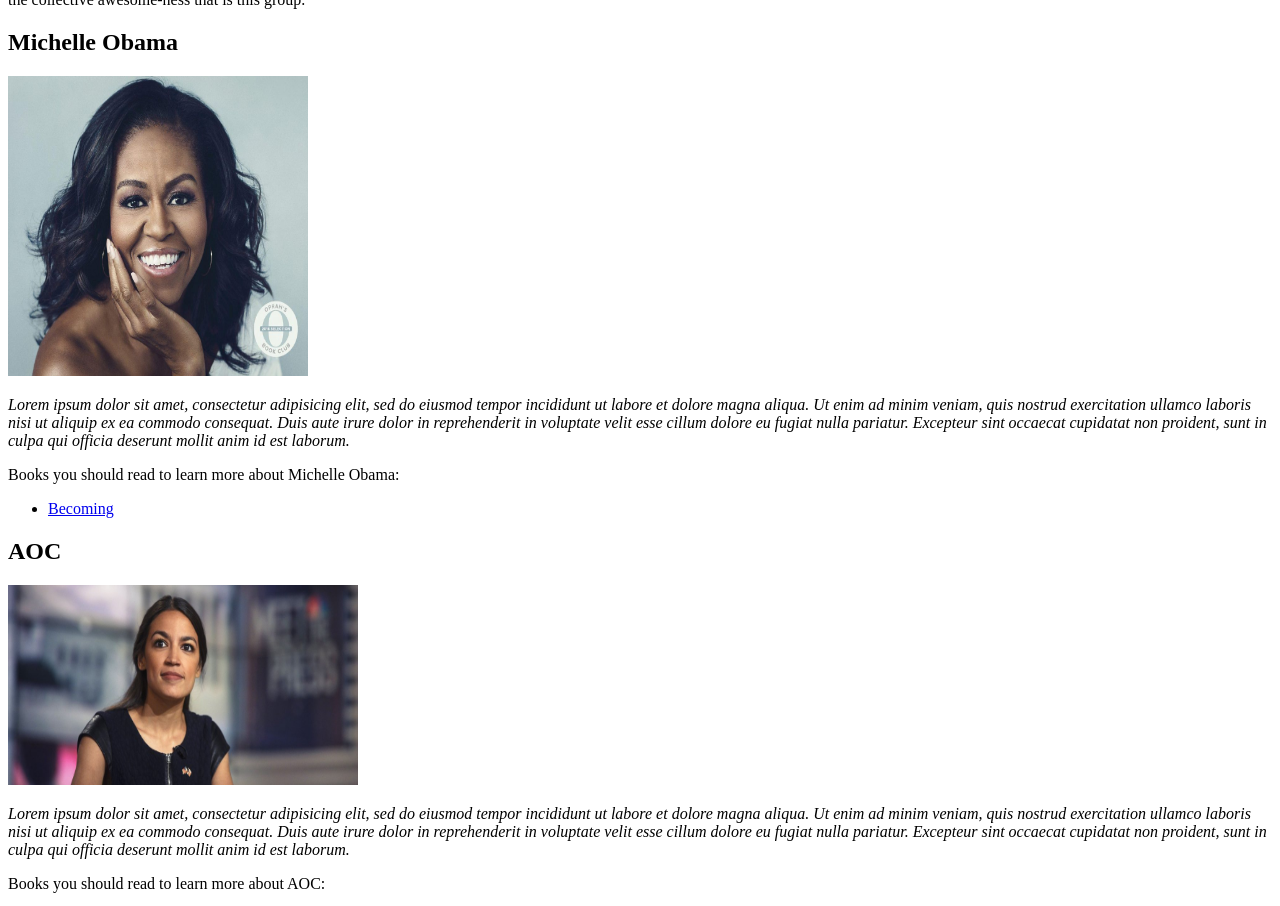
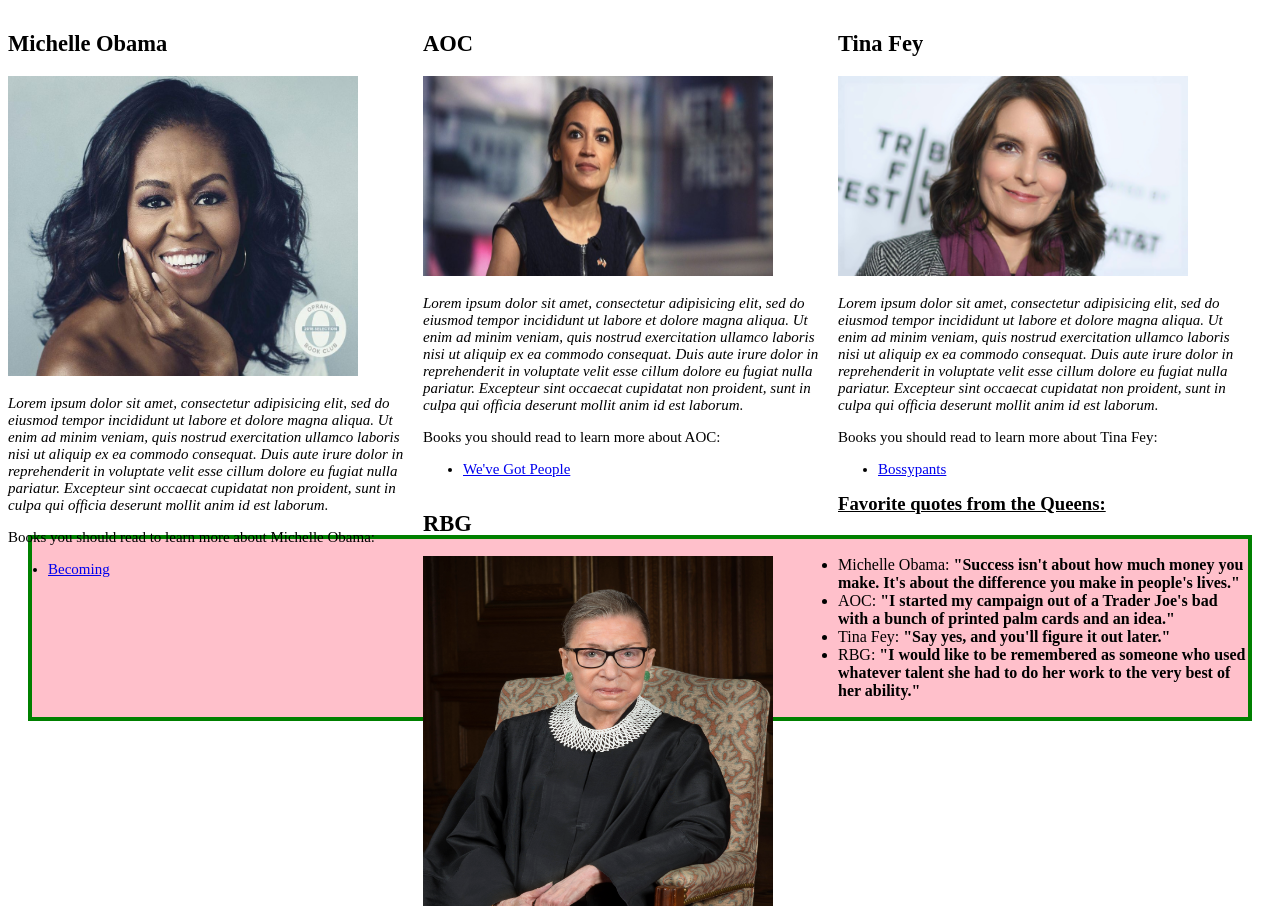
Before and after one commit to Soha-Pour/p2, a plain HTML site: page index.html in a window 1280 px wide. Shown: the part 165-1071 px from the top of the page. Drawn offline with Linux system fonts and the light colour scheme.

Commit message:
add css styles sheet with floats and box model stuff.

```diff
--- a/css/styles.css
+++ b/css/styles.css
@@ -5,3 +5,27 @@
 .description {
   font-style: italic;
 }
+
+.quote {
+  font-weight: bold;
+}
+
+.main-content {
+  font-size: 15px;
+}
+
+.column {
+  width: 415px;
+  float: left;
+}
+
+.border-quotes {
+  margin: 20px;
+  border: 4px solid green;
+  padding: 1px;
+  background-color: pink;
+}
+
+.title {
+  text-decoration: underline;
+}
--- a/index.html
+++ b/index.html
@@ -2,22 +2,26 @@
 <html lang="en" dir="ltr">
   <head>
     <meta charset="utf-8">
-    <link rel="stylesheet" href="css/styles.css" tyle="text/css">
+    <link rel="stylesheet" href="css/styles.css" type="text/css">
     <title>Queens</title>
   </head>
   <body>
+    <div class="main-content">
       <h1>The women I celebrate</h1>
       <h1>The <em>Queens</em> who inspire me</h1>
       <p>This website is a celebration and a showcasing of all the women who I look up to. These ladies come from all over: music, politics, entertainment, etc. The person I want to be is contained within the collective awesome-ness that is this group.</p>
 
+      <div class="column">
         <h2>Michelle Obama</h2>
-      <img src="img/michelleobama.jpg" alt="A photo of Michlelle Obama looking amazing as always and being a general badass" height="300" width="300">
+          <img src="img/michelleobama.jpg" alt="A photo of Michlelle Obama looking amazing as always and being a general badass" height="300" width="350">
           <p class="description">Lorem ipsum dolor sit amet, consectetur adipisicing elit, sed do eiusmod tempor incididunt ut labore et dolore magna aliqua. Ut enim ad minim veniam, quis nostrud exercitation ullamco laboris nisi ut aliquip ex ea commodo consequat. Duis aute irure dolor in reprehenderit in voluptate velit esse cillum dolore eu fugiat nulla pariatur. Excepteur sint occaecat cupidatat non proident, sunt in culpa qui officia deserunt mollit anim id est laborum.</p>
           <p>Books you should read to learn more about Michelle Obama:</p>
             <ul>
               <li> <a href="https://becomingmichelleobama.com/">Becoming</a></li>
             </ul>
+        </div>
 
+      <div class="column">
         <h2>AOC</h2>
           <img src="img/aoc.jpeg" alt="A photo of AOC" height="200" width="350">
           <p class="description">Lorem ipsum dolor sit amet, consectetur adipisicing elit, sed do eiusmod tempor incididunt ut labore et dolore magna aliqua. Ut enim ad minim veniam, quis nostrud exercitation ullamco laboris nisi ut aliquip ex ea commodo consequat. Duis aute irure dolor in reprehenderit in voluptate velit esse cillum dolore eu fugiat nulla pariatur. Excepteur sint occaecat cupidatat non proident, sunt in culpa qui officia deserunt mollit anim id est laborum.</p>
@@ -25,7 +29,9 @@
         <ul>
           <li> <a href="https://www.amazon.com/Weve-Got-People-Jackson-Movement/dp/1947492381/ref=asc_df_1947492381/?tag=hyprod-20&linkCode=df0&hvadid=353812732445&hvpos=1o3&hvnetw=g&hvrand=12589082017339050381&hvpone=&hvptwo=&hvqmt=&hvdev=c&hvdvcmdl=&hvlocint=&hvlocphy=9032938&hvtargid=pla-758284437795&psc=1&tag=&ref=&adgrpid=78235181744&hvpone=&hvptwo=&hvadid=353812732445&hvpos=1o3&hvnetw=g&hvrand=12589082017339050381&hvqmt=&hvdev=c&hvdvcmdl=&hvlocint=&hvlocphy=9032938&hvtargid=pla-758284437795">We've Got People</a></li>
         </ul>
+      </div>
 
+      <div class="column">
         <h2>Tina Fey</h2>
           <img src="img/tinafey.jpeg" alt="a photo of tina fey at an awards show" height="200" width="350">
           <p class="description">Lorem ipsum dolor sit amet, consectetur adipisicing elit, sed do eiusmod tempor incididunt ut labore et dolore magna aliqua. Ut enim ad minim veniam, quis nostrud exercitation ullamco laboris nisi ut aliquip ex ea commodo consequat. Duis aute irure dolor in reprehenderit in voluptate velit esse cillum dolore eu fugiat nulla pariatur. Excepteur sint occaecat cupidatat non proident, sunt in culpa qui officia deserunt mollit anim id est laborum.</p>
@@ -33,7 +39,9 @@
         <ul>
           <li> <a href="https://www.amazon.com/dp/B0047Y0FGY/ref=dp-kindle-redirect?_encoding=UTF8&btkr=1">Bossypants</a></li>
         </ul>
+      </div>
 
+      <div class="column">
         <h2>RBG</h2>
           <img src="img/rbg.jpeg" alt="RBG looking like a biss in her supreme justice photo" height="400" width="350">
           <p class="description">Lorem ipsum dolor sit amet, consectetur adipisicing elit, sed do eiusmod tempor incididunt ut labore et dolore magna aliqua. Ut enim ad minim veniam, quis nostrud exercitation ullamco laboris nisi ut aliquip ex ea commodo consequat. Duis aute irure dolor in reprehenderit in voluptate velit esse cillum dolore eu fugiat nulla pariatur. Excepteur sint occaecat cupidatat non proident, sunt in culpa qui officia deserunt mollit anim id est laborum.</p>
@@ -41,14 +49,17 @@
         <ul>
           <li> <a href="https://www.amazon.com/dp/B01E4BC1FW/ref=dp-kindle-redirect?_encoding=UTF8&btkr=1">RBG</a></li>
         </ul>
+      </div>
+    </div>
 
-      <h3>Favorite quotes from the Queens:</h3>
+        <h3 class="title">Favorite quotes from the Queens:</h3>
+      <div class="border-quotes">
         <ul>
-        <li>Michelle Obama: "Success isn't about how much money you make. It's about the difference you make in people's lives."</li>
-        <li>AOC: "I started my campaign out of a Trader Joe's bad with a bunch of printed palm cards and an idea."</li>
-        <li>Tina Fey: "Say yes, and you'll figure it out later."</li>
-        <li>RBG: "I would like to be remembered as someone who used whatever talent she had to do her work to the very best of her ability."</li>
+          <li>Michelle Obama: <span class="quote">"Success isn't about how much money you make. It's about the difference you make in people's lives."</span></li>
+          <li>AOC: <span class="quote">"I started my campaign out of a Trader Joe's bad with a bunch of printed palm cards and an idea."</span></li>
+          <li>Tina Fey: <span class="quote">"Say yes, and you'll figure it out later."</span></li>
+          <li>RBG: <span class="quote">"I would like to be remembered as someone who used whatever talent she had to do her work to the very best of her ability."</span></li>
         </ul>
-
+      </div>
   </body>
 </html>
```
Lines whose indentation alone changed are shown as unchanged.
